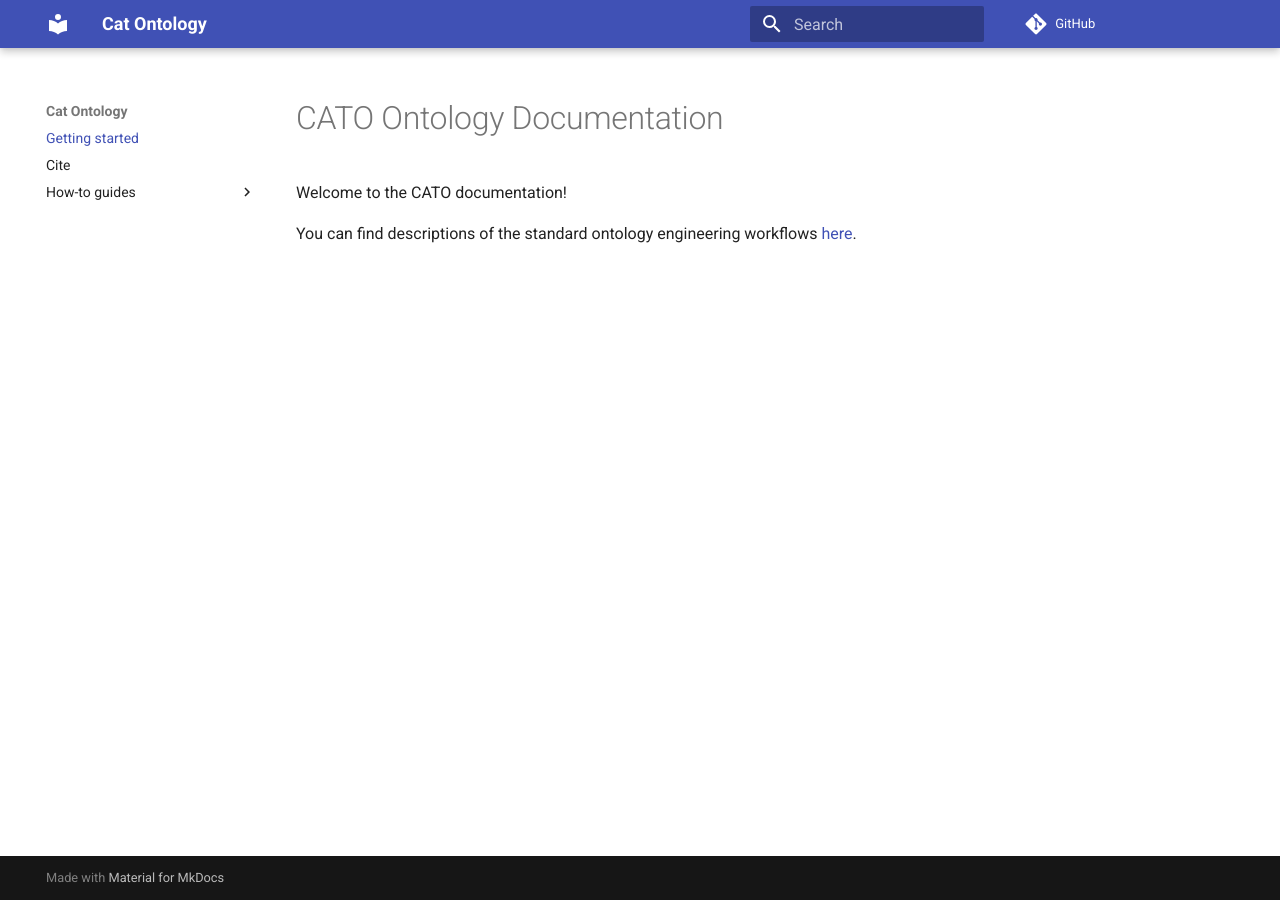
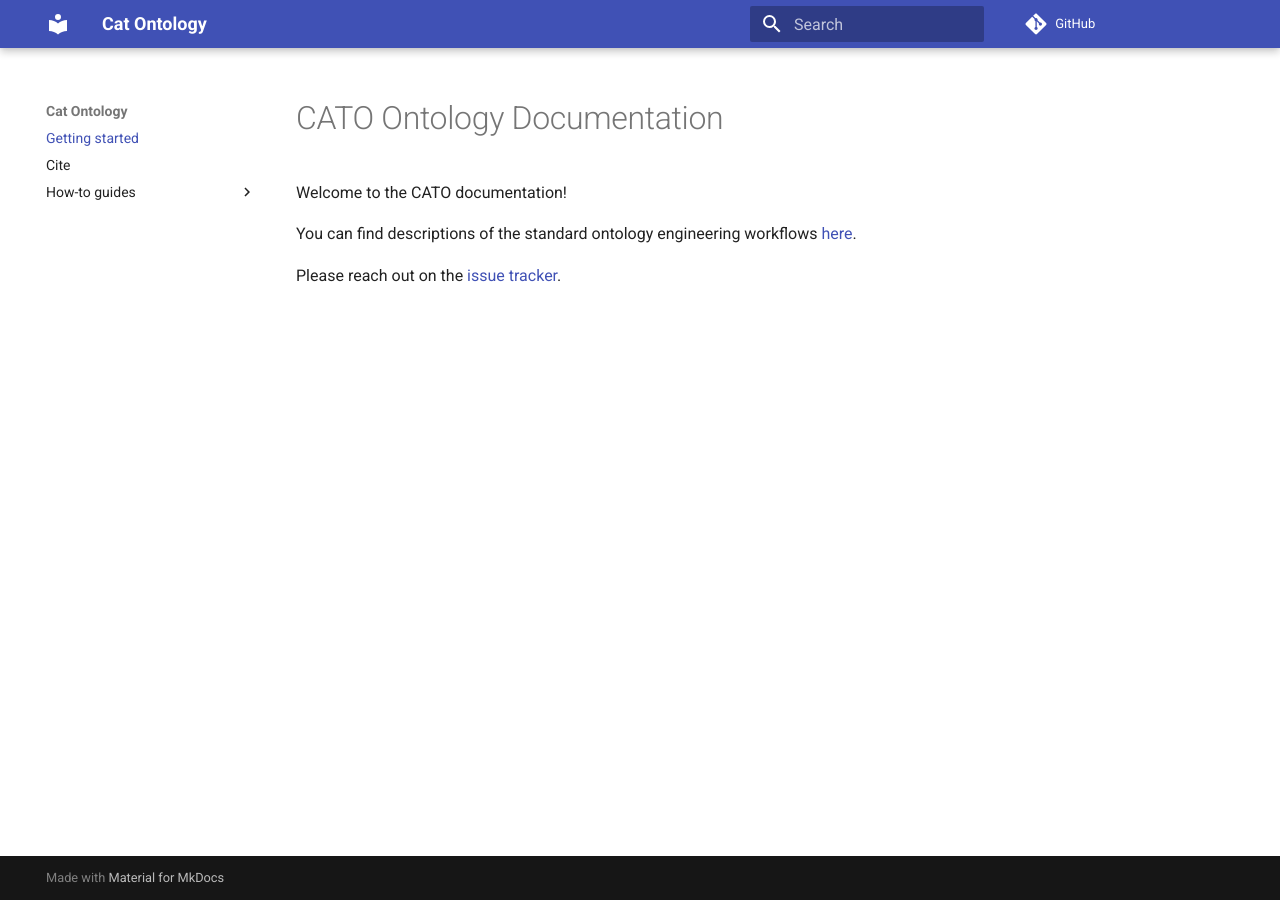
Before and after one commit to matentzn/cat-tutorial-ontology, an MkDocs documentation site: the page built from docs/index.md, in a window 1280 px wide. Built offline with MkDocs 1.6.1 and Material for MkDocs 9.7.7, drawn with Linux system fonts in a browser that asks for light colours; comment, search, counter and statistics services are not loaded.

Commit message:
Update index.md

```diff
--- a/docs/index.md
+++ b/docs/index.md
@@ -5,3 +5,5 @@
 Welcome to the CATO documentation!
 
 You can find descriptions of the standard ontology engineering workflows [here](odk-workflows/index.md).
+
+Please reach out on the [issue tracker](https://github.com/matentzn/cat-tutorial-ontology/issues).
```
